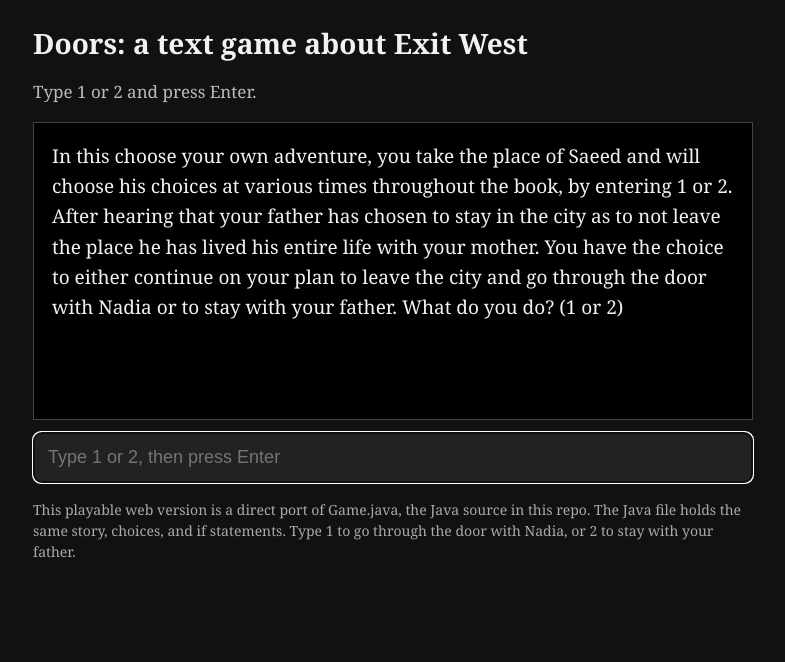
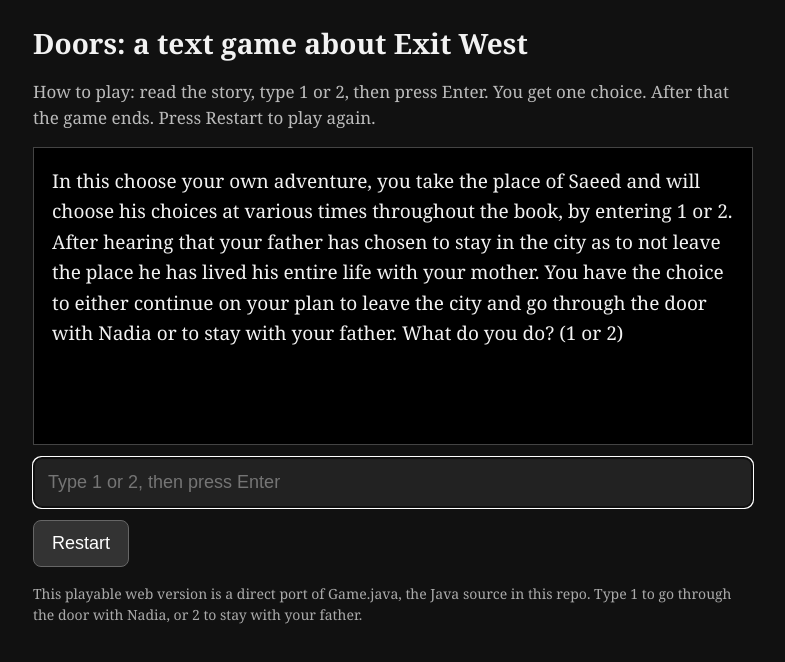
Before and after one commit to TheCrabbypatty/exit-west-text, a plain HTML site: page index.html in a window 1280 px wide. Shown: the whole page, without its empty margins (247-1032 px from the left). Drawn offline with Linux system fonts and the light colour scheme.

Commit message:
Replace index.html with updated version with error checking, game-over stop, restart button, and instructions

```diff
--- a/index.html
+++ b/index.html
@@ -11,20 +11,26 @@
   p.sub { color: #bbb; font-size: 17px; line-height: 1.5; }
   #output { background: #000; border: 1px solid #444; padding: 18px; min-height: 260px; font-size: 19px; line-height: 1.6; white-space: pre-wrap; }
   #input { width: 100%; box-sizing: border-box; margin-top: 12px; padding: 14px; font-size: 18px; background: #222; color: #fff; border: 1px solid #666; border-radius: 8px; }
+  #restart { margin-top: 12px; padding: 12px 18px; font-size: 18px; background: #333; color: #fff; border: 1px solid #666; border-radius: 8px; cursor: pointer; }
   .note { color: #aaa; font-size: 14px; line-height: 1.5; margin-top: 16px; }
 </style>
 </head>
 <body>
 <div class="wrap">
   <h1>Doors: a text game about Exit West</h1>
-  <p class="sub">Type 1 or 2 and press Enter.</p>
+  <p class="sub">How to play: read the story, type 1 or 2, then press Enter. You get one choice. After that the game ends. Press Restart to play again.</p>
   <div id="output"></div>
   <input id="input" placeholder="Type 1 or 2, then press Enter" autocomplete="off">
-  <p class="note">This playable web version is a direct port of Game.java, the Java source in this repo. The Java file holds the same story, choices, and if statements. Type 1 to go through the door with Nadia, or 2 to stay with your father.</p>
+  <button id="restart">Restart</button>
+  <p class="note">This playable web version is a direct port of Game.java, the Java source in this repo. Type 1 to go through the door with Nadia, or 2 to stay with your father.</p>
 </div>
 <script>
   const output = document.getElementById("output");
   const inputBox = document.getElementById("input");
+  const restartButton = document.getElementById("restart");
+
+  // Is the game over? Starts false, becomes true after a valid choice.
+  let gameOver = false;
 
   function print(text) {
     output.textContent += text + "\n\n";
@@ -36,18 +42,30 @@
       + "After hearing that your father has chosen to stay in the city as to not leave the place he has lived his entire life with your mother. You have the choice to either continue on your plan to leave the city and go through the door with Nadia or to stay with your father. What do you do? (1 or 2)";
   }
 
+  // The whole game. One input in, one text out.
+  // Error checking: only 1 or 2 are valid. Anything else gets an error.
   function respond(input) {
+    if (gameOver) return "The game is over. Press Restart to play again.";
     const choice = parseInt(input.trim(), 10);
-    if (isNaN(choice)) return "Please enter 1 or 2.";
+    if (isNaN(choice) || (choice !== 1 && choice !== 2)) return "Please enter 1 or 2.";
+    gameOver = true;
     if (choice === 1) {
-      return "You choose to continue on with your plan to go through the door with Nadia. When you go through the door, you arrive in Mykonos and begin living in the refugee camp there. Eventually, you take another door to London, and begin living in an abandoned large mansion with dozens of other refugees from around the world.";
+      return "You choose to continue on with your plan to go through the door with Nadia. When you go through the door, you arrive in Mykonos and begin living in the refugee camp there. Eventually, you take another door to London, and begin living in an abandoned large mansion with dozens of other refugees from around the world.\n\nThe end.";
     } else {
-      return "You choose to abandon your plan with Nadia and stay with your father. Nadia is angry with you, but has to leave quickly in order to meet up with the agent. You spend the next few months with your father, always in fear of the militants deciding to kill you, or of the fighting starting up again. After a few months, your father contracts pneumonia and dies, leaving you alone. You begin having doubts about not going with Nadia when you had the chance, and imagine how life would be if you had chosen to go.";
+      return "You choose to abandon your plan with Nadia and stay with your father. Nadia is angry with you, but has to leave quickly in order to meet up with the agent. You spend the next few months with your father, always in fear of the militants deciding to kill you, or of the fighting starting up again. After a few months, your father contracts pneumonia and dies, leaving you alone. You begin having doubts about not going with Nadia when you had the chance, and imagine how life would be if you had chosen to go.\n\nThe end.";
     }
   }
 
-  print(getIntro());
-  inputBox.focus();
+  function startGame() {
+    gameOver = false;
+    output.textContent = "";
+    inputBox.value = "";
+    inputBox.disabled = false;
+    print(getIntro());
+    inputBox.focus();
+  }
+
+  startGame();
 
   inputBox.addEventListener("keydown", (e) => {
     if (e.key !== "Enter") return;
@@ -56,7 +74,10 @@
     if (text.trim() === "") return;
     print("> " + text);
     print(respond(text));
+    if (gameOver) inputBox.disabled = true;
   });
+
+  restartButton.addEventListener("click", startGame);
 </script>
 </body>
 </html>
```
